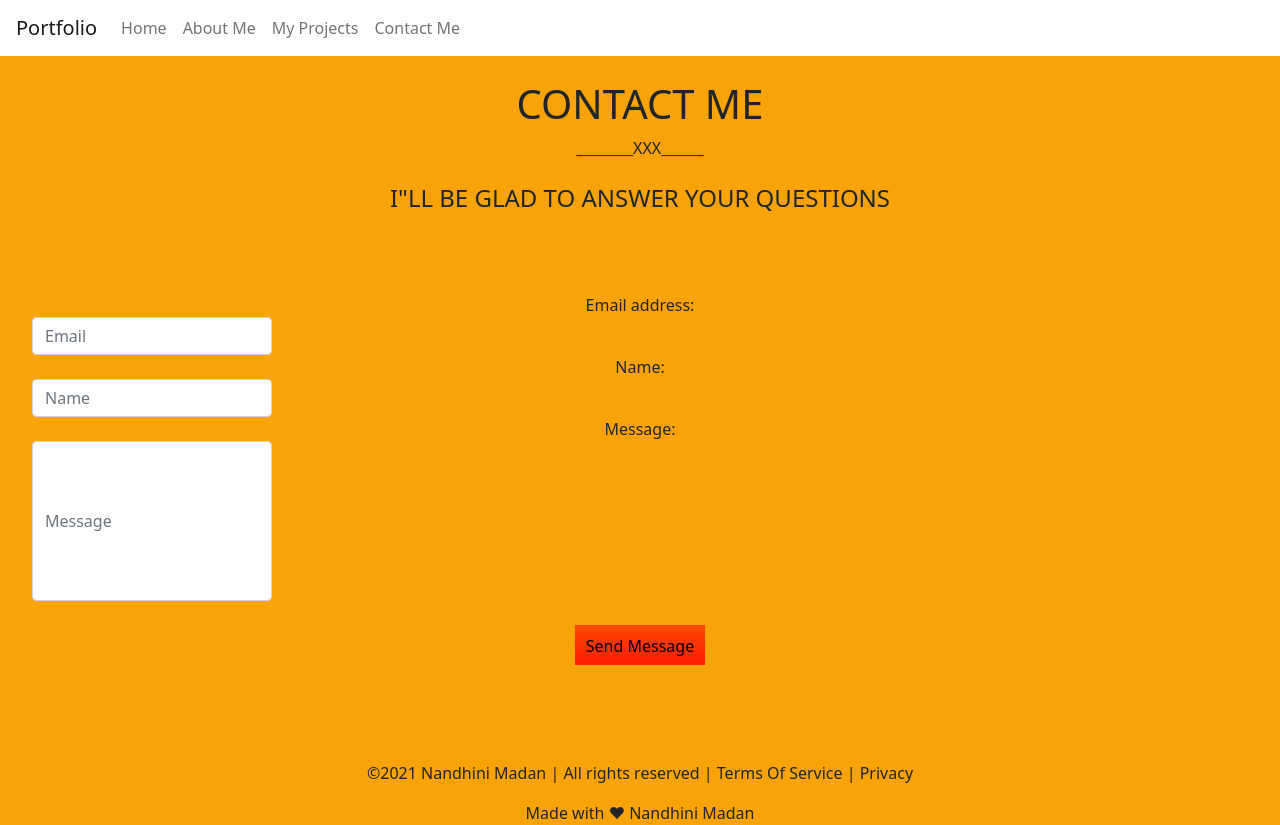
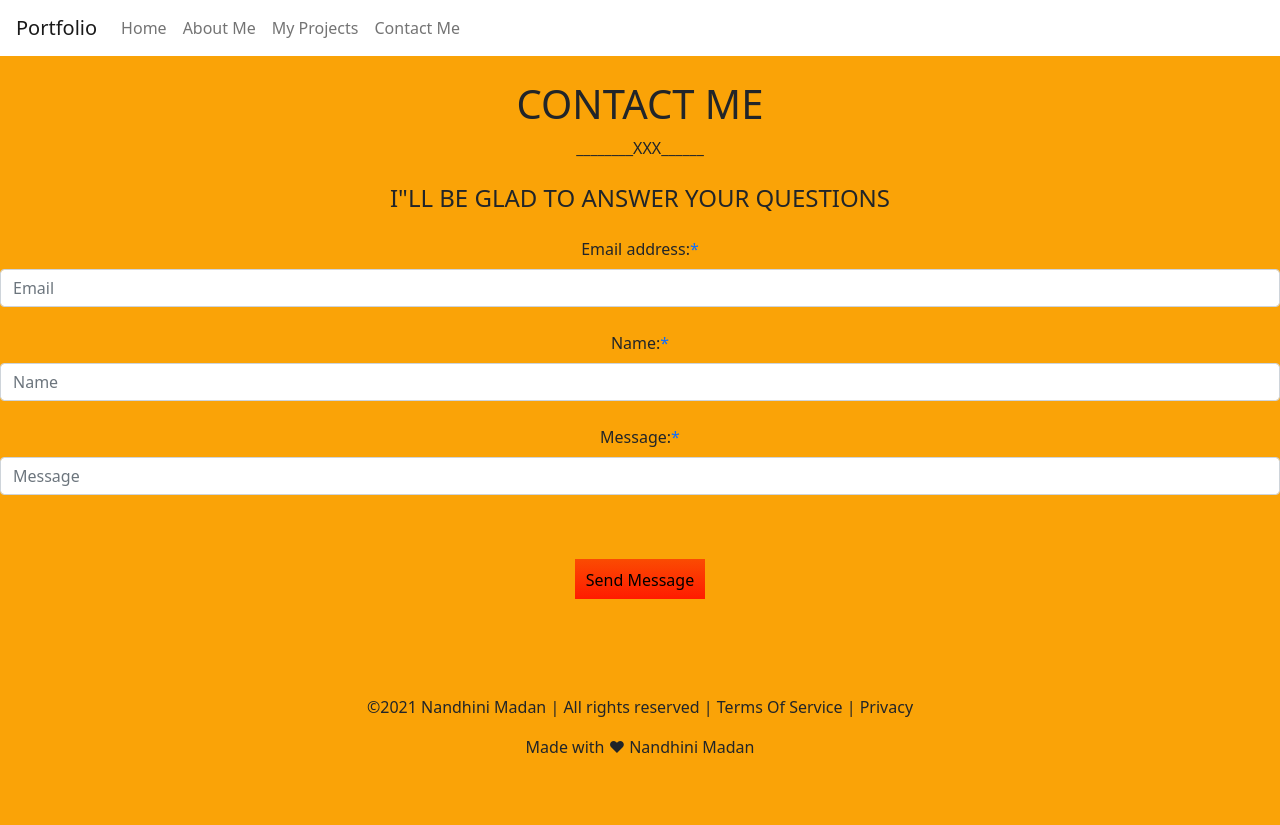
Before and after one commit to Nandhini-Madan/Portfolio-boostrap, a React (Create React App) app in the folder portfolio/: page /ContactMe in a window 1280 px wide. After the commit the page ends 800 px from the top, so only its background shows below. Built offline with nearby package versions, Linux system fonts and the light colour scheme.

Commit message:
Did modification in contact page

```diff
--- a/portfolio/src/App.js
+++ b/portfolio/src/App.js
@@ -16,10 +16,10 @@ function App() {
 
       <Navbar bg="light" expand="lg">
         <Navbar.Brand to="/">Portfolio</Navbar.Brand>
-        <Navbar.Toggle aria-controls="navbarScroll" />
-        <Navbar.Collapse id="navbarScroll">
+        <Navbar.Toggle aria-controls="responsive-navbar-nav" />
+        <Navbar.Collapse id="responsive-navbar-nav">
           <Nav
-            className="mr-auto my-2 my-lg-0"
+            className="me-auto"
             style={{ maxHeight: '100px' }}
           >
             <Link to="/" className="nav-link blue" aria-current="page">Home </Link>
--- a/portfolio/src/ContactMe.css
+++ b/portfolio/src/ContactMe.css
@@ -1,16 +1,3 @@
-.form-control{
-    width:15rem;
-    margin-left: 2rem;
-    margin-right: 2rem;
-
-}
-.message{
-  height: 10rem;
-}
-.ContactForm{
-    margin-top: 5rem;
-
-}
 
 /* 5 */
 .btn-5 {
--- a/portfolio/src/ContactMe.js
+++ b/portfolio/src/ContactMe.js
@@ -26,17 +26,17 @@ const ContactMe = () => {
         <div>________XXX______</div>
         <br></br>
         <h4 className="Question"> I"LL BE GLAD TO ANSWER YOUR QUESTIONS</h4>
-            <form name="submit-to-google-sheet" className="ContactForm">
-                <div className="form-group">
-                    <label >Email address:</label>
+            <form name="submit-to-google-sheet" className="py-3">
+                <div className="mb-4">
+                    <label className="form-label" >Email address:<span className="text-primary">*</span></label>
                     <input type="email" className="form-control" id="email" name="email" placeholder="Email "/>
                 </div>
-                <div class="form-group">
-                    <label >Name:</label>
+                <div class="mb-4">
+                    <label className="form-label" >Name:<span className="text-primary">*</span></label>
                     <input type="text" className="form-control" id="name" name="firstName" placeholder="Name"/>
                 </div>
-                <div class="form-group">
-                    <label htmlFor="name" className="messageLabel">Message:</label>
+                <div class="mb-4">
+                    <label htmlFor="name" className="form-label">Message:<span className="text-primary">*</span></label>
                     <input type="text" className="form-control message" id="message" name="Message" placeholder="Message" />
                 </div>
                 <br></br>
--- a/portfolio/src/Home.js
+++ b/portfolio/src/Home.js
@@ -166,7 +166,6 @@ const Home = () => {
     return (
         <>
             <Snow />
-
             <h2>AboutMe</h2>
             <br></br>
             <p>I'm a full-stack developer passionate about building software users love and that solve big problems at scale. I have experience building reusable frontend components using React, managing complex application state using Redux, building backend services using Node.js and Express.js, and database management using PostgreSQL.</p>
```
